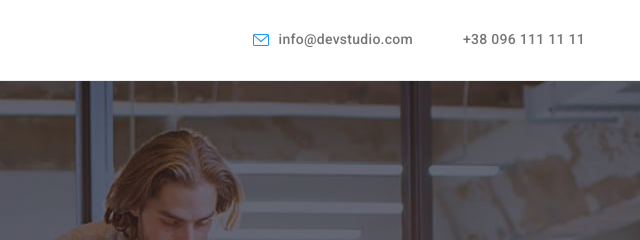
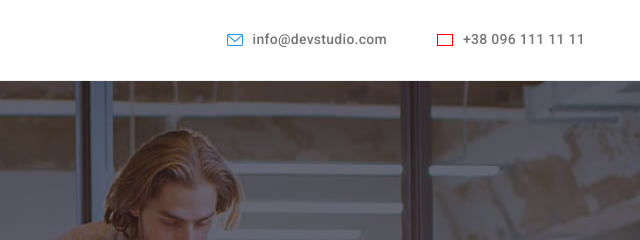
Before and after one commit to NataliiaKruhliak/goit-markup-hw-04, a plain HTML site: page index.html in a window 1280 px wide. Shown: the top 240 px of the page, 640-1280 px from the left. Drawn offline with nearby package versions, Linux system fonts and the light colour scheme.

Commit message:
icon-header + ::before

```diff
--- a/css/styles.css
+++ b/css/styles.css
@@ -189,6 +189,15 @@ body {
   margin-right: 10px;
   /* background-image: url("../images/symbol-defs.svg#icon-mailto"); */
   background-image: url("../images/envelope\ \(hover\).svg");
+  background-size: contain;
+}
+.number::before {
+  content: "";
+  width: 16px;
+  height: 12px;
+  margin-right: 10px;
+  border: 1px solid red;
+  /* background-image: url("../images/symbol-defs.svg#icon-mailto"); */
   background-size: contain;
 }
 
--- a/index.html
+++ b/index.html
@@ -53,7 +53,7 @@
           </li>
           <li class="header-contact-item item">
             <a
-              class="header-contact-link nav-link link"
+              class="header-contact-link number nav-link link"
               href="tel:+380961111111"
               >+38 096 111 11 11</a
             >
```
